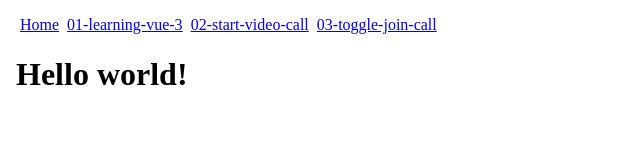
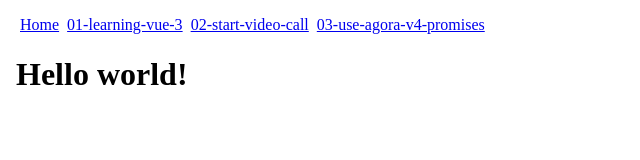
Before and after one commit to 1Mill/agora-start-a-video-call, a Vue app: page / in a window 1280 px wide. Shown: the top 160 px of the page, without its empty margins (0-640 px from the left). Built offline with nearby package versions, Linux system fonts and the light colour scheme.

Commit message:
Rename page to use Agora v4

```diff
--- a/public/index.html
+++ b/public/index.html
@@ -9,6 +9,7 @@
 		<meta name="viewport" content="width=device-width,initial-scale=1.0">
 
 		<script src="https://polyfill.io/v3/polyfill.min.js"></script>
+		<script src="https://download.agora.io/sdk/release/AgoraRTC_N-4.8.0.js"></script>
 
 		<title><%= htmlWebpackPlugin.options.title %></title>
 	</head>
--- a/src/router/index.js
+++ b/src/router/index.js
@@ -18,9 +18,9 @@ const routes = [
 		path: '/02-start-video-call',
 	},
 	{
-		component: () => import(/* webpackChunkName: "03-toggle-join-call" */ '@/views/03-toggle-join-call.vue'),
-		name: '03-toggle-join-call',
-		path: '/03-toggle-join-call',
+		component: () => import(/* webpackChunkName: "03-use-agora-v4-promises" */ '@/views/03-use-agora-v4-promises.vue'),
+		name: '03-use-agora-v4-promises',
+		path: '/03-use-agora-v4-promises',
 	},
 ]
 
```
Also changed, not shown: src/views/03-use-agora-v4-promises.vue (renamed from src/views/03-toggle-join-call.vue).
